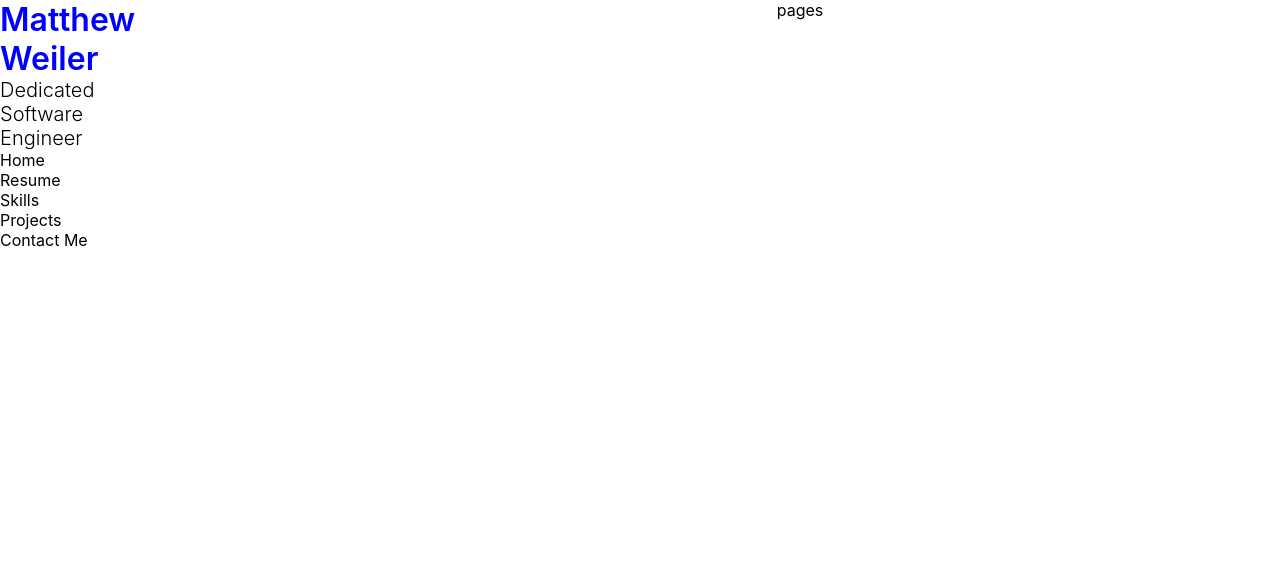
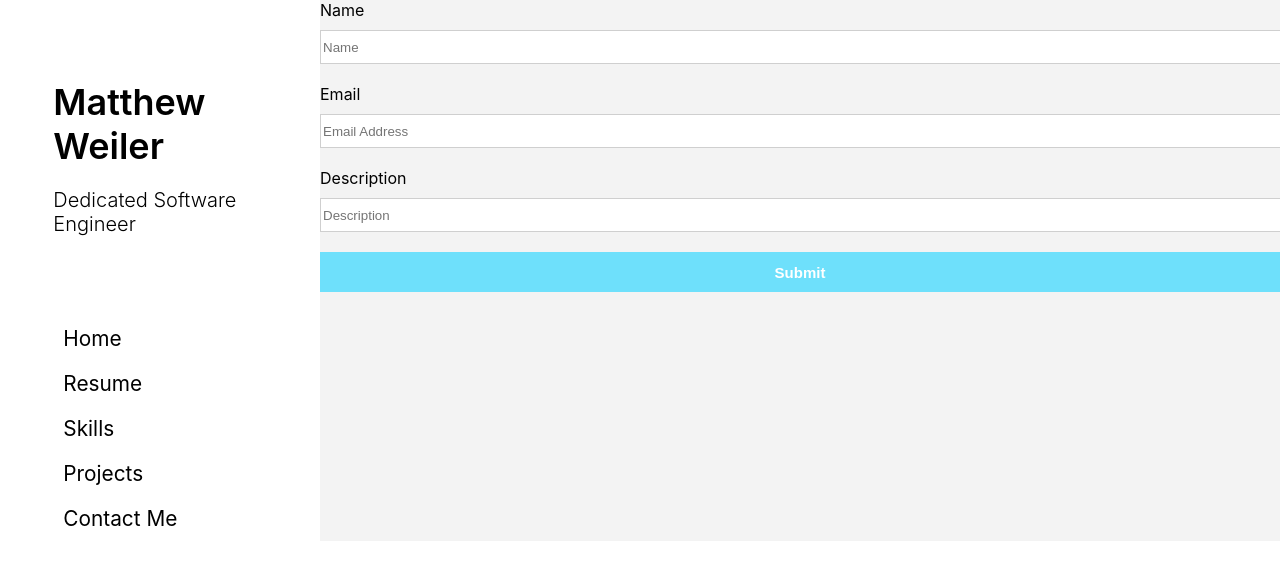
Before and after one commit to mattpweiler/personal-website, a React (Create React App) app: page / in a window 1280 px wide. Shown: the top 564 px of the page. Built offline with nearby package versions, Linux system fonts and the light colour scheme.

Commit message:
adding pages

```diff
--- a/src/App.css
+++ b/src/App.css
@@ -2,37 +2,6 @@
   text-align: center;
 }
 
-.App-logo {
-  height: 40vmin;
-  pointer-events: none;
+.app-pages {
+  background-color: #f3f3f3
 }
-
-@media (prefers-reduced-motion: no-preference) {
-  .App-logo {
-    animation: App-logo-spin infinite 20s linear;
-  }
-}
-
-.App-header {
-  background-color: #282c34;
-  min-height: 100vh;
-  display: flex;
-  flex-direction: column;
-  align-items: center;
-  justify-content: center;
-  font-size: calc(10px + 2vmin);
-  color: white;
-}
-
-.App-link {
-  color: #61dafb;
-}
-
-@keyframes App-logo-spin {
-  from {
-    transform: rotate(0deg);
-  }
-  to {
-    transform: rotate(360deg);
-  }
-}
--- a/src/App.js
+++ b/src/App.js
@@ -3,6 +3,7 @@ import Grid from '@material-ui/core/Grid';
 import './App.css';
 import './components/Title/Title';
 import NavigatorBar from './navigation/NavigationBar/NavigationBar';
+import ContactMe from './pages/contact-me/contact-me';
 
 function App() {
   return (
@@ -11,8 +12,8 @@ function App() {
         <Grid item xs={3} >
           <NavigatorBar />
         </Grid>
-        <Grid item xs={9} >
-          pages
+        <Grid item xs={9} className="app-pages">
+          <ContactMe />
         </Grid>
       </Grid>
     </div>
--- /dev/null
+++ b/src/components/Button/Button.css
@@ -0,0 +1,15 @@
+.button-text {
+    display: inline-block;
+    width: 100%;
+    height: 40px;
+    background-color: #6EE0FB;
+    color: white;
+    font-weight: bold;
+    font-size: 15px;
+    border: none;
+}
+
+.button-text:hover {
+    cursor: pointer;
+    background-color: rgb(143, 234, 255);
+}
--- /dev/null
+++ b/src/components/Button/Button.tsx
@@ -0,0 +1,29 @@
+import React from "react";
+import "./Button.css";
+
+type Props = {
+  text: string;
+  disabled?: boolean;
+  onClick: any;
+};
+
+const Button = (props: Props) => {
+  const { onClick, text, disabled } = props;
+
+  function handleClick() {
+    onClick();
+  }
+
+  return (
+    <button
+      className="button-text"
+      disabled={disabled}
+      type="button"
+      onClick={handleClick}
+    >
+      {text}
+    </button>
+  );
+};
+
+export default Button;
--- /dev/null
+++ b/src/components/Form/Form.css
@@ -0,0 +1,12 @@
+.form {
+    width: 100%;
+    margin-bottom: 20px;
+}
+.form-input {
+    height: 30px;
+    border: 1px solid #cfcfcf;
+}
+.form-label {
+    text-align: left;
+    margin-bottom: 10px;
+}
--- /dev/null
+++ b/src/components/Form/Form.tsx
@@ -0,0 +1,35 @@
+import React from "react";
+import "./Form.css";
+
+type Props = {
+  label: string;
+  placeholder: string;
+  value?: string;
+  onChange: any;
+};
+
+const Form = (props: Props) => {
+  const { label, placeholder, value, onChange } = props;
+
+  function handleChange(event: any) {
+    onChange(event.target.value);
+  }
+
+  return (
+    <div className="form">
+      <div className="form-label">{label}</div>
+      <span>
+          <input
+            className="form-input"
+            placeholder={placeholder}
+            style={{width: "100%"}}
+            value={value}
+            onChange={handleChange}
+            type="text"
+          />
+      </span>
+    </div>
+  );
+};
+
+export default Form;
--- a/src/components/Title/Title.css
+++ b/src/components/Title/Title.css
@@ -1,5 +1,5 @@
 .title {
-    font-size: 2rem;
+    font-size: 2.25rem;
     color: black;
     font-weight: 600;
     text-align: left;
--- a/src/navigation/NavigationBar/NavigationBar.tsx
+++ b/src/navigation/NavigationBar/NavigationBar.tsx
@@ -13,19 +13,20 @@ const pageLinks = [
 ];
 const NavigationBar = () => {
     return (
-        <div>
-            <Grid container direction="column" alignItems="flex-start">
-                <Grid item xs={3}/>
-                <Grid item xs={3}>
+        <Grid container>
+            <Grid item xs={2} />
+            <Grid container item xs={10} direction="column" justify="space-evenly" spacing={10}>
+                <Grid item xs={1} />
+                <Grid item >
                     <Title text="Matthew Weiler" />
+                    <br />
                     <Subtitle text="Dedicated Software Engineer" />
                 </Grid>
-                <Grid item/>
                 <Grid item>
                     <NavigationLinks menuOptions={pageLinks} />
                 </Grid>
             </Grid>
-        </div>
+        </Grid>
     );
 }
 
--- a/src/navigation/NavigationLink/NavigationLink.css
+++ b/src/navigation/NavigationLink/NavigationLink.css
@@ -1,7 +1,8 @@
 .navigation-link {
-    font-size: 1rem;
+    font-size: 1.3rem;
     color: black;
     text-align: left;
+    padding: 10px;
 }
 .navigation-link:hover {
     color: blue;
--- /dev/null
+++ b/src/pages/contact-me/contact-me.tsx
@@ -0,0 +1,24 @@
+import React, { useState } from "react";
+import "./contact-me.css";
+import Form from '../../components/Form/Form';
+import Button from '../../components/Button/Button';
+
+const ContactMe = () => {
+    const [name, setName] = useState('');
+    const [email, setEmail] = useState('');
+    const [description, setDescription] = useState('');
+
+  function handleSubmit() {
+  }
+
+  return (
+    <div className="contact-me">
+      <Form label="Name" placeholder="Name" onChange={setName} />
+      <Form label="Email" placeholder="Email Address" onChange={setName} />
+      <Form label="Description" placeholder="Description" onChange={setName} />
+        <Button text="Submit" onClick={handleSubmit} />
+    </div>
+  );
+};
+
+export default ContactMe;
```
Also changed, not shown: src/pages/contact-me/contact-me.css (added).
